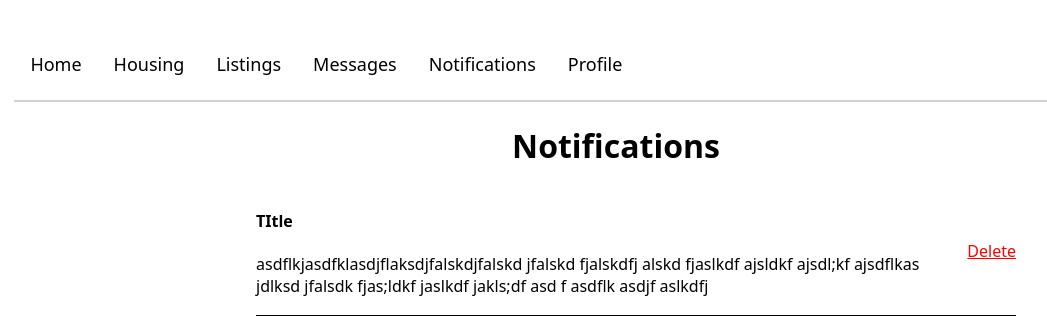
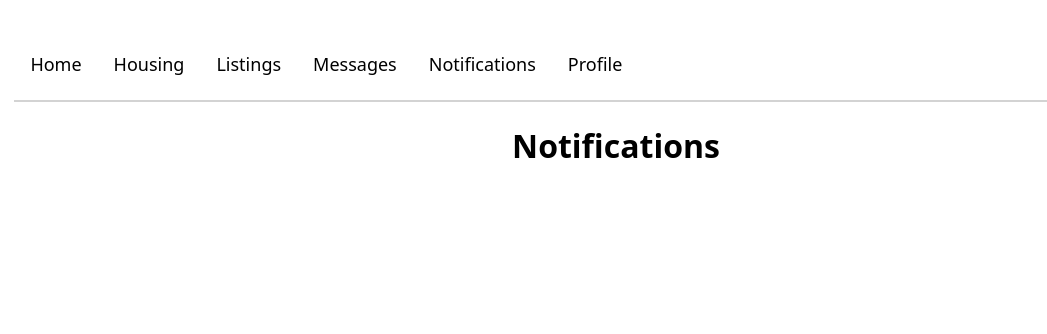
Before and after one commit to imaadj10/subletter, a React (Create React App) app in the folder client/: page /notifications in a window 1280 px wide. Shown: the top 334 px of the page, without its empty margins (24-1071 px from the left). Built offline with nearby package versions, Linux system fonts and the light colour scheme.

Commit message:
notification page frontend finished

```diff
--- a/client/public/index.html
+++ b/client/public/index.html
@@ -2,6 +2,7 @@
 <html lang="en">
   <head>
     <meta charset="utf-8" />
+    <link rel="icon" href="./favicon.ico"/>
     <meta name="viewport" content="width=device-width, initial-scale=1" />
     <meta name="theme-color" content="#000000" />
     <title>Sublettor</title>
--- a/client/src/App.css
+++ b/client/src/App.css
@@ -26,6 +26,8 @@ label {
 
 .delete {
   color:red;
+  float:right;
+  margin-left:auto;
 }
 
 .delete:hover {
@@ -70,7 +72,6 @@ form {
   margin-left:auto;
   margin-right:auto;
   max-width:800px;
-
 }
 
 .notif-item {
--- a/client/src/components/Notifications.js
+++ b/client/src/components/Notifications.js
@@ -1,10 +1,9 @@
 import axios from 'axios';
 import React from 'react';
-import { useState } from 'react'
-import SingleNotification from './SingleNotification'
+import { useState } from 'react';
+import SingleNotification from './SingleNotification';
 
 const Notifications = () => {
-
     // async function getAllNotifications() {
     //     try {
     //         await axios
@@ -18,17 +17,21 @@ const Notifications = () => {
     // }
 
     // a long string of json
-    const [notifications, setNotifications] = useState([])
+    const [notifications, setNotifications] = useState([]);
 
     return (
-        <div className='notifs'>
+        <div className="notifs">
             <h1>Notifications</h1>
             <ul>
-                <SingleNotification />
                 {notifications.map((notif) => {
                     return (
-                        <SingleNotification />
-                    )
+                        <SingleNotification
+                            id={notif.id}
+                            title={notif.title}
+                            content={notif.content}
+                            setNotifications={setNotifications}
+                        />
+                    );
                 })}
             </ul>
         </div>
--- a/client/src/components/SingleNotification.js
+++ b/client/src/components/SingleNotification.js
@@ -1,19 +1,28 @@
+export default function SingleNotification(props) {
+  const { id, title, content, setNotifications } = props;
 
+  // function deleteNotificationDB() {
+  //     axios stuff
+  // }
 
-export default function SingleNotification() {
+  function deleteNotification() {
+    // deleteNotificationDB()
+    setNotifications((prevNotifs) => {
+      prevNotifs.filter((notif) => {
+        return notif.id !== id;
+      });
+    });
+  }
 
-
-    const faketitle = "TItle"
-    const fakecontent = "asdflkjasdfklasdjflaksdjfalskdjfalskd jfalskd fjalskdfj alskd fjaslkdf ajsldkf ajsdl;kf ajsdflkas jdlksd jfalsdk fjas;ldkf jaslkdf jakls;df  asd f asdflk asdjf aslkdfj"
-
-    return (
-        <li className='notif-item'>
-            <div className='padding-right'>
-                <h4>{faketitle}</h4>
-                <p>{fakecontent}</p>
-            </div>
-            <span className='delete'><u>Delete</u></span>
-        </li>
-    )
-
+  return (
+    <li className="notif-item">
+      <div className="padding-right">
+        <h4>{title}</h4>
+        <p>{content}</p>
+      </div>
+      <span className="delete">
+        <u onClick={deleteNotification}>Delete</u>
+      </span>
+    </li>
+  );
 }
```
Also changed, not shown: client/src/components/HousingInfo.js (+6 -8 lines), 1 other file (tests, documents, lock files or other folders).
